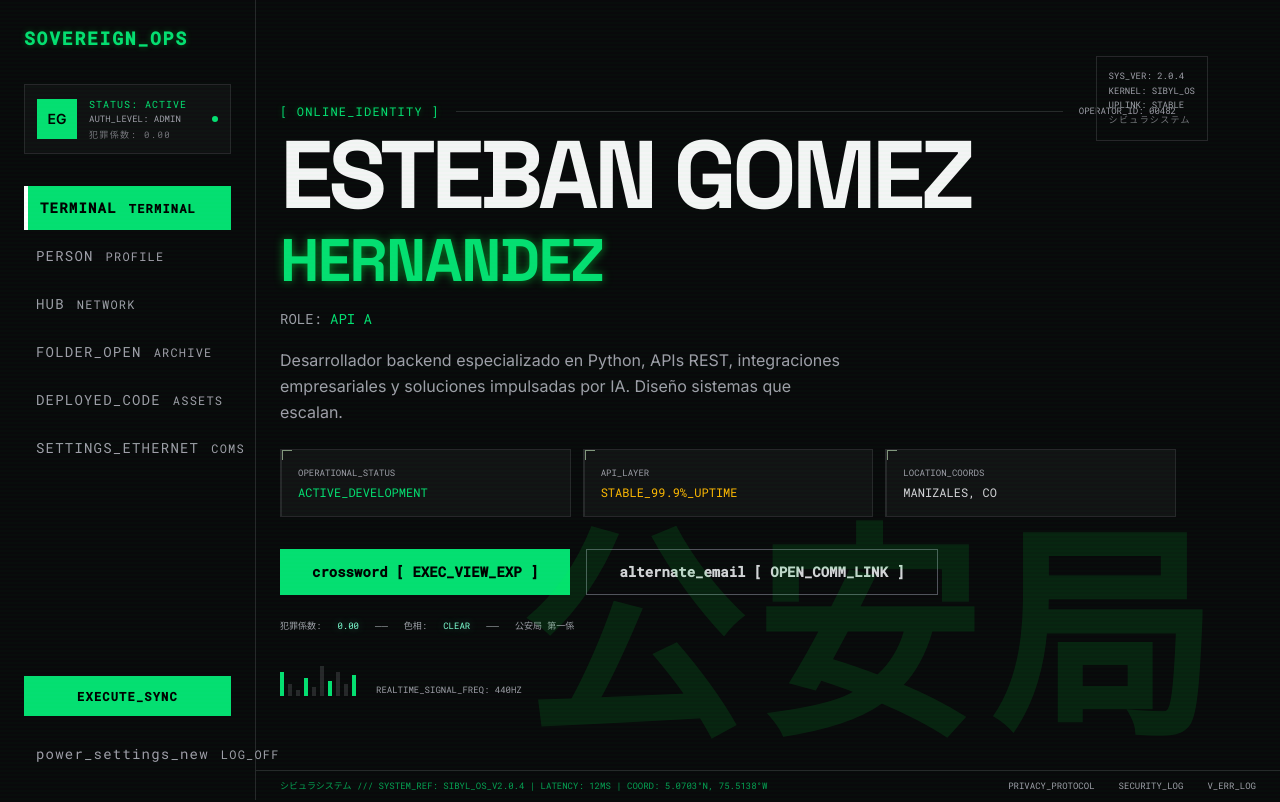
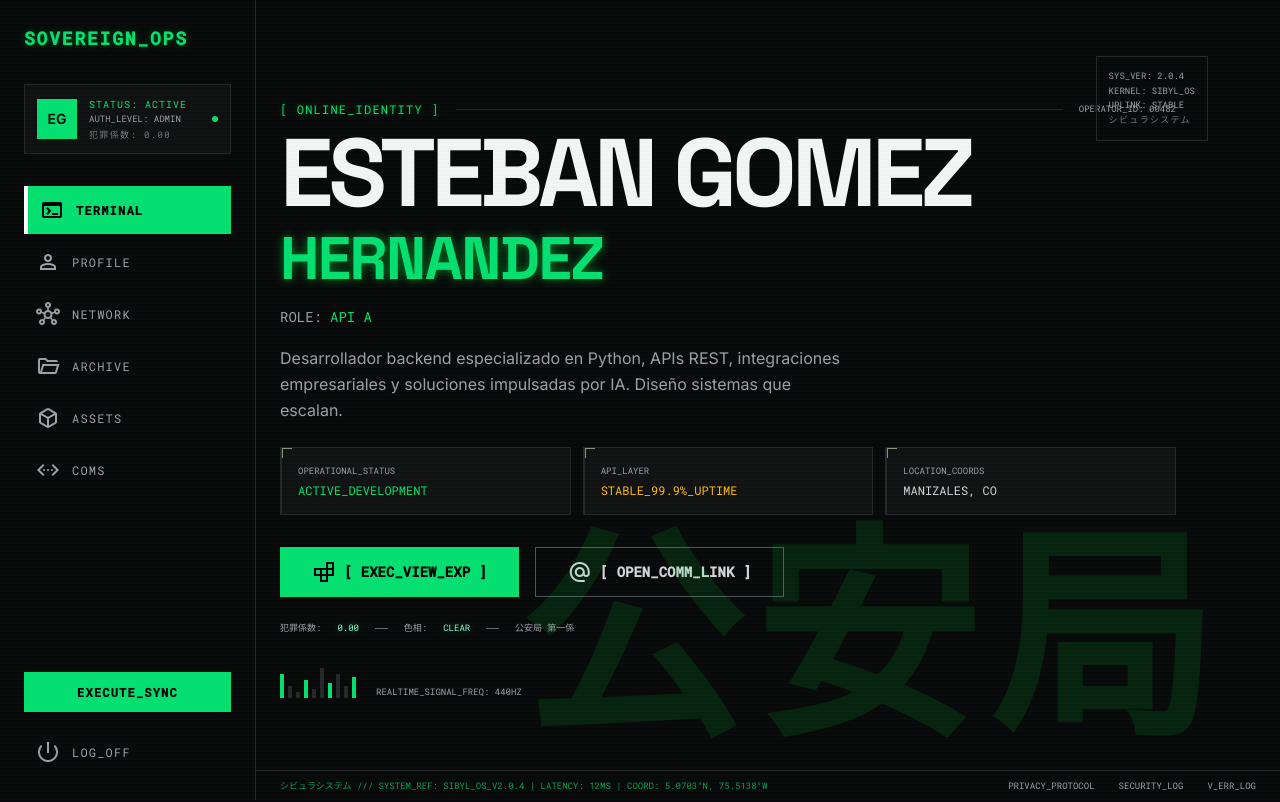
Before and after one commit to esgomezhe/personal-landing, a Next.js app: page / in a window 1280 px wide. Shown: the top 802 px of the page. Built offline with nearby package versions, Linux system fonts and the light colour scheme.

Commit message:
fix: reorder tailwindcss import in globals.css

```diff
--- a/app/globals.css
+++ b/app/globals.css
@@ -1,5 +1,5 @@
+@import url("https://fonts.googleapis.com/css2?family=Material+Symbols+Outlined:opsz,wght,FILL,GRAD@20..48,100..700,0..1,-50..200&display=optional");
 @import "tailwindcss";
-@import url("https://fonts.googleapis.com/css2?family=Material+Symbols+Outlined:opsz,wght,FILL,GRAD@20..48,100..700,0..1,-50..200&display=optional");
 
 @theme {
   /* Colors */
```
